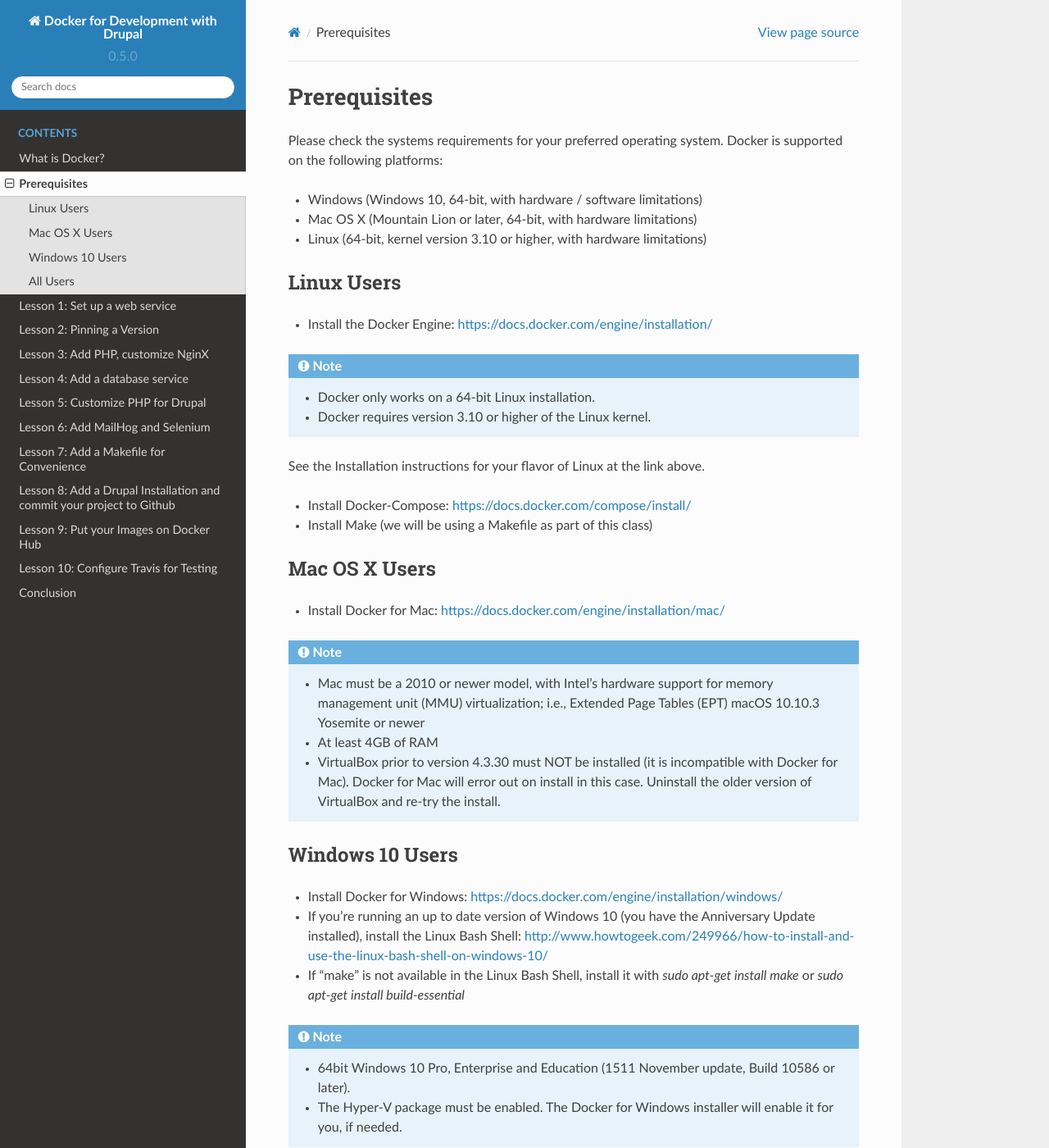
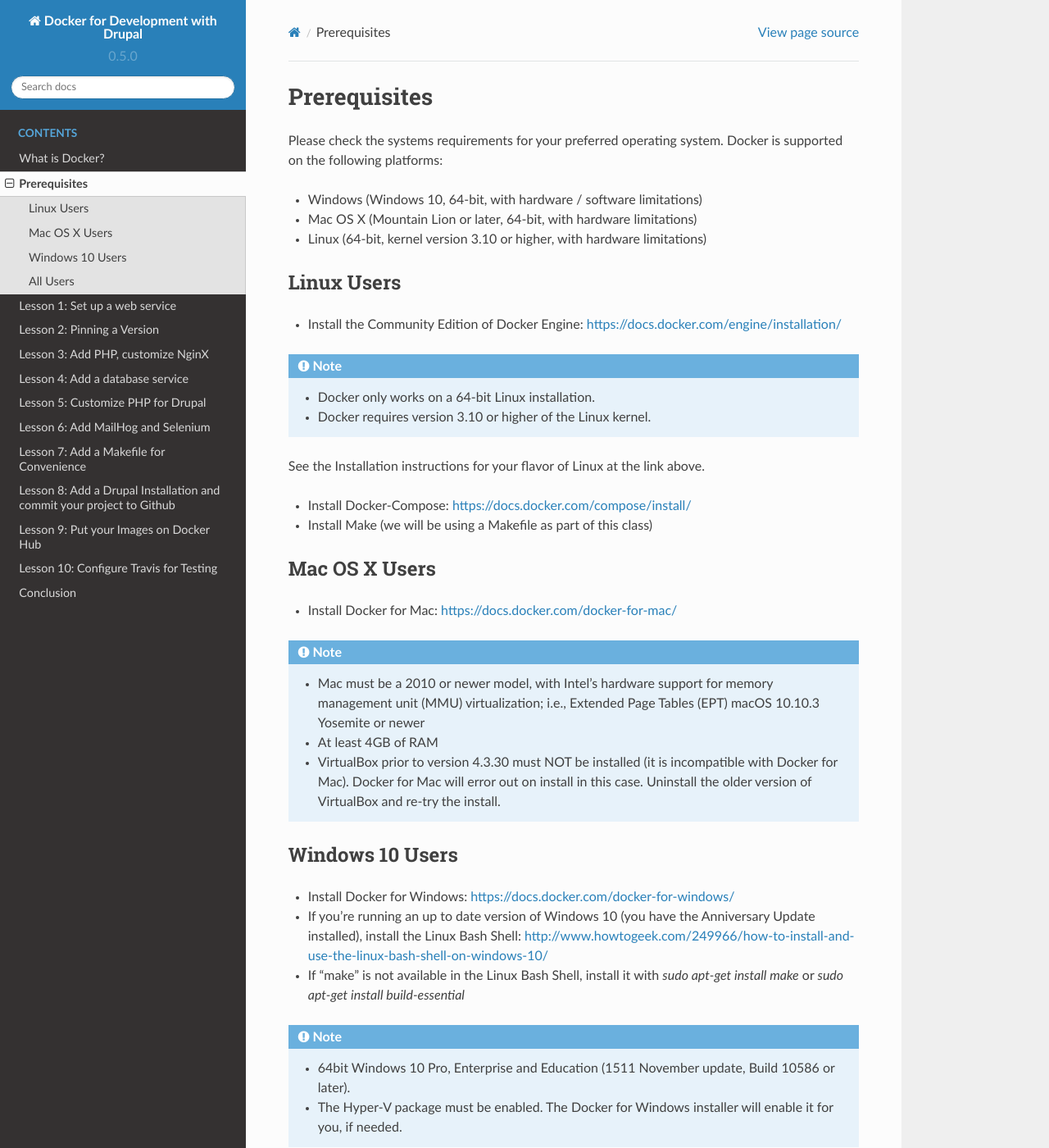
Before and after one commit to codementality/docker-for-drupal-development, a Sphinx documentation site: the page built from docs/prerequisites.rst, in a window 1280 px wide and 1400 px high. Shown: the whole window at 82% size. Built offline with Sphinx 7.4.7 and the Read the Docs theme 2.0.0, drawn with Linux system fonts in a browser that asks for light colours; some of the changed lines change nothing that is shown.

Commit message:
Updating the prerequisites page

```diff
--- a/docs/prerequisites.rst
+++ b/docs/prerequisites.rst
@@ -12,7 +12,7 @@
 ###########
 
 
-* Install the Docker Engine:  https://docs.docker.com/engine/installation/
+* Install the Community Edition of Docker Engine:  https://docs.docker.com/engine/installation/
 
 .. Note::
    * Docker only works on a 64-bit Linux installation.
@@ -27,7 +27,7 @@
 Mac OS X Users
 ##############
 
-* Install Docker for Mac:  https://docs.docker.com/engine/installation/mac/
+* Install Docker for Mac:  https://docs.docker.com/docker-for-mac/
 
 .. Note::
    * Mac must be a 2010 or newer model, with Intel’s hardware support for memory management unit (MMU) virtualization; i.e., Extended Page Tables (EPT) macOS 10.10.3 Yosemite or newer
@@ -38,7 +38,7 @@
 Windows 10 Users
 ################
 
-* Install Docker for Windows:  https://docs.docker.com/engine/installation/windows/
+* Install Docker for Windows:  https://docs.docker.com/docker-for-windows/
 * If you're running an up to date version of Windows 10 (you have the Anniversary Update installed), install the Linux Bash Shell:  http://www.howtogeek.com/249966/how-to-install-and-use-the-linux-bash-shell-on-windows-10/
 * If "make" is not available in the Linux Bash Shell, install it with `sudo apt-get install make` or `sudo apt-get install build-essential`
 
```
